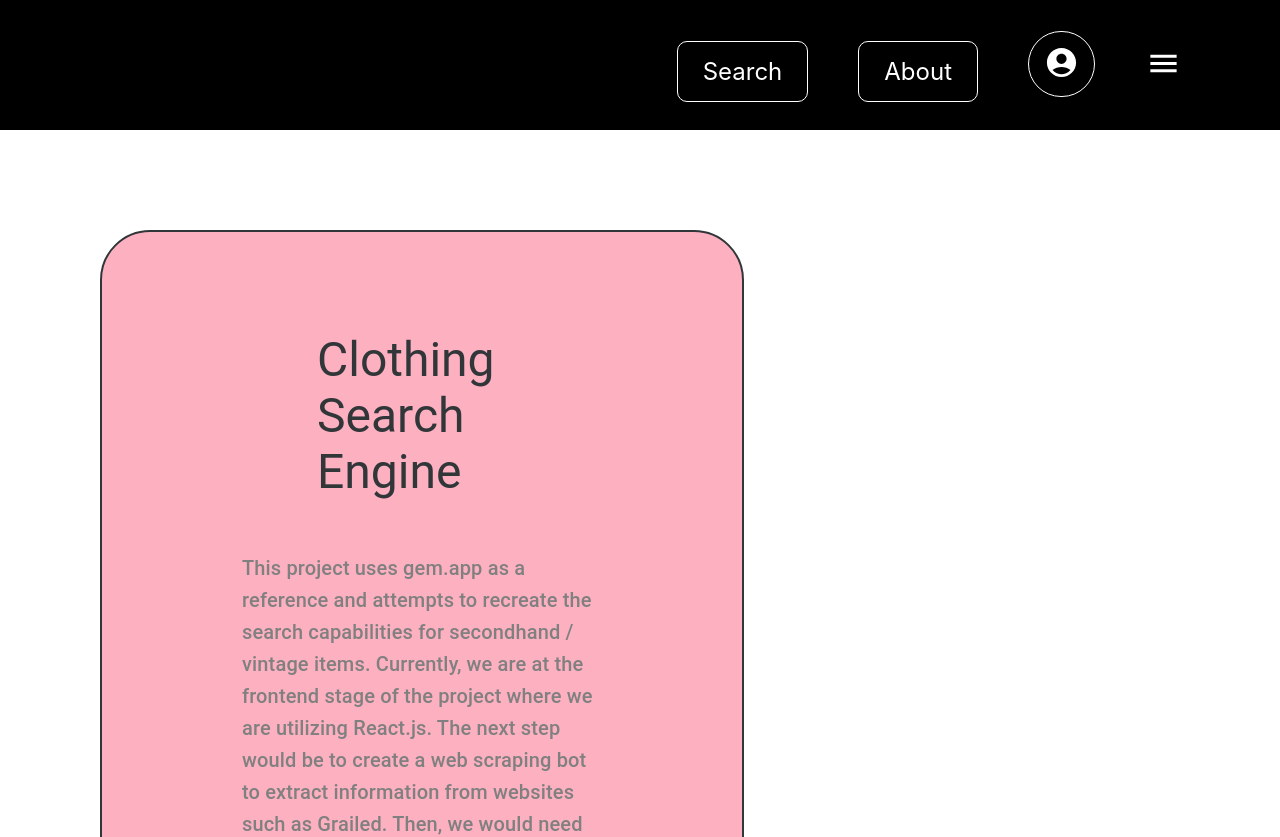
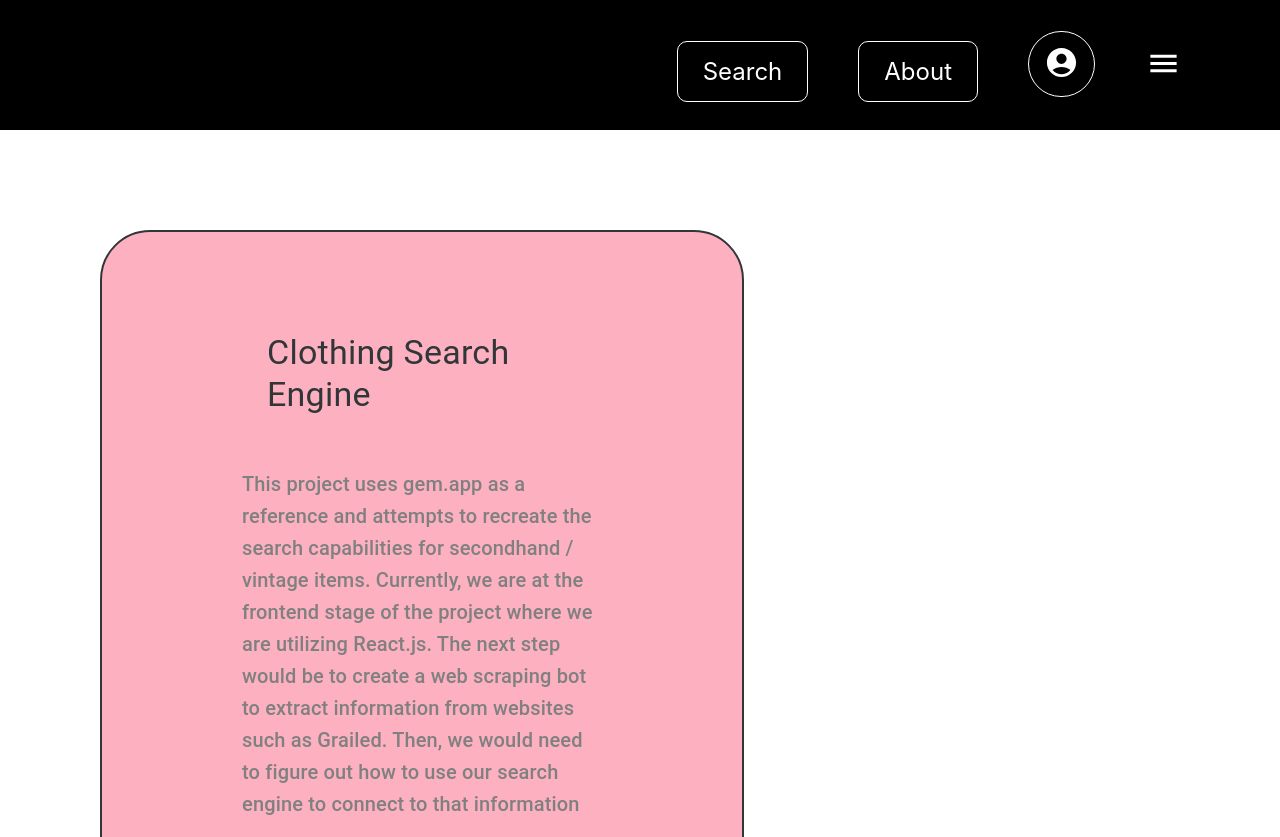
Before and after one commit to antonclayton/CLOTH-APP, a React (Create React App) app: page /about in a window 1280 px wide. Shown: the top 837 px of the page. Built offline with nearby package versions, Linux system fonts and the light colour scheme.

Commit message:
about changes

```diff
--- a/src/pages/About.js
+++ b/src/pages/About.js
@@ -15,7 +15,7 @@ const About = () => {
       spacing={4}
       margin='100px 140px'
       >
-        <Typography variant='h3' padding='0px 75px' color='#313639'>
+        <Typography variant='h4' padding='0px 25px' color='#313639'>
           Clothing Search Engine
         </Typography>
 
```
